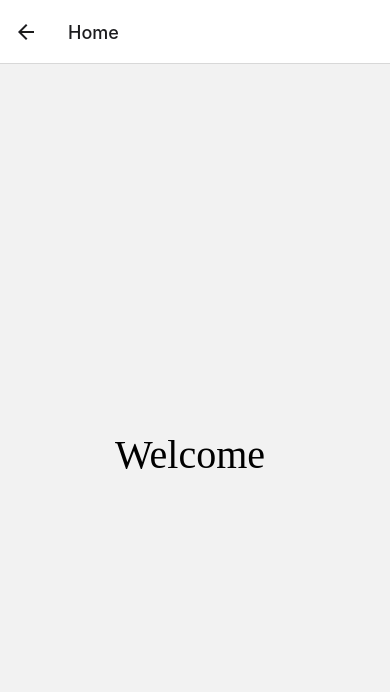
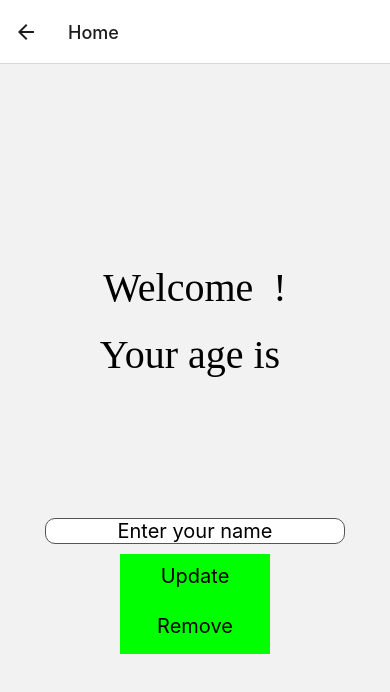
Before and after one commit to nguyenlekhanh/react-native-tutorial, a React Native app: screen /Home in a window 390 px wide. Shown: the top 692 px of the page. Built offline with nearby package versions, Linux system fonts and the light colour scheme.

Commit message:
apply asyncStorage

```diff
--- a/src/screens/Home.tsx
+++ b/src/screens/Home.tsx
@@ -1,10 +1,12 @@
-import {Pressable, StyleSheet, Text, View} from 'react-native';
+import {Pressable, StyleSheet, Text, View, Alert, TextInput} from 'react-native';
 import GlobalStyle from '../utils/GlobalStyle';
 import { useState, useEffect } from 'react';
 import AsyncStorage from '@react-native-async-storage/async-storage';
+import CustomButton from '../customerButton';
 
 const Home: React.FC = ({navigation}) => {
   const [name, setName] = useState('');
+    const [age, setAge] = useState('');
 
     useEffect(() => {
         getData();
@@ -12,32 +14,76 @@ const Home: React.FC = ({navigation}) => {
 
     const getData = () => {
         try {
-      AsyncStorage.getItem('UserName')
-        .then((value) => {
-          if(value) {
-            setName(value);
+            AsyncStorage.getItem('UserData')
+                .then(value => {
+                    if (value != null) {
+                        let user = JSON.parse(value);
+                        setName(user.Name);
+                        setAge(user.Age);
                     }
                 })
-    } catch(error) {
+        } catch (error) {
             console.log(error);
         }
     }
 
-  const onPressHandler = () => {
-    // navigation.navigate('Screen_B', {
-    //   itemName: 'Item from Screen A', itemId: 12});
-    //navigation.replace('Screen_B');
-  };
+    const updateData = async () => {
+        if (name.length == 0) {
+            Alert.alert('Warning!', 'Please write your data.')
+        } else {
+            try {
+                var user = {
+                    Name: name
+                }
+                await AsyncStorage.mergeItem('UserData', JSON.stringify(user));
+                Alert.alert('Success!', 'Your data has been updated.');
+            } catch (error) {
+                console.log(error);
+            }
+        }
+    }
+
+    const removeData = async () => {
+        try {
+            await AsyncStorage.clear();
+            navigation.navigate('Login');
+        } catch (error) {
+            console.log(error);
+        }
+    }
 
     return (
         <View style={styles.body}>
-      <Text style={[GlobalStyle.CustomerFont,
-          styles.text]}>
-            Welcome {name}
-
+            <Text style={[
+                GlobalStyle.CustomFont,
+                styles.text
+            ]}>
+                Welcome {name} !
             </Text>
+            <Text style={[
+                GlobalStyle.CustomFont,
+                styles.text
+            ]}>
+                Your age is {age}
+            </Text>
+            <TextInput
+                style={styles.input}
+                placeholder='Enter your name'
+                value={name}
+                onChangeText={(value) => setName(value)}
+            />
+            <CustomButton
+                title='Update'
+                color='#ff7f00'
+                onPressFunction={updateData}
+            />
+            <CustomButton
+                title='Remove'
+                color='#f40100'
+                onPressFunction={removeData}
+            />
         </View>
-  );
+    )
 };
 
 const styles = StyleSheet.create({
@@ -51,6 +97,17 @@ const styles = StyleSheet.create({
     margin: 10,
     fontFamily: 'IBMPlexSans-SemiBold',
   },
+  input: {
+      width: 300,
+      borderWidth: 1,
+      borderColor: '#555',
+      borderRadius: 10,
+      backgroundColor: '#ffffff',
+      textAlign: 'center',
+      fontSize: 20,
+      marginTop: 130,
+      marginBottom: 10,
+  }
 });
 
 export default Home;
--- a/src/screens/Login.tsx
+++ b/src/screens/Login.tsx
@@ -4,7 +4,9 @@ import CustomButton from '../customerButton';
 import AsyncStorage from '@react-native-async-storage/async-storage';
 
 export default function Login({navigation}) {
+
     const [name, setName] = useState('');
+    const [age, setAge] = useState('');
 
     useEffect(() => {
         getData();
@@ -12,45 +14,62 @@ export default function Login({navigation}) {
 
     const getData = () => {
         try {
-      AsyncStorage.getItem('UserName')
-        .then((value) => {
-          if(value) {
+            AsyncStorage.getItem('UserData')
+                .then(value => {
+                    if (value != null) {
                         navigation.navigate('Home');
                     }
                 })
-    } catch(error) {
+        } catch (error) {
             console.log(error);
         }
     }
 
     const setData = async () => {
-    if (!name.length) {
-      Alert.alert('Warning!', 'Please write your name!');
+        if (name.length == 0 || age.length == 0) {
+            Alert.alert('Warning!', 'Please write your data.')
         } else {
-        try{
-            await AsyncStorage.setItem('UserName', name);
+            try {
+                var user = {
+                    Name: name,
+                    Age: age
+                }
+                await AsyncStorage.setItem('UserData', JSON.stringify(user));
                 navigation.navigate('Home');
-        } catch(error) {
+            } catch (error) {
                 console.log(error);
             }
         }
-  };
+    }
+
     return (
-    <View style={styles.body}>
+        <View style={styles.body} >
             <Image
                 style={styles.logo}
                 source={require('../assets/asyncstorage.png')}
             />
-      <Text style={styles.text}>Async Storage</Text>
+            <Text style={styles.text}>
+                Async Storage
+            </Text>
             <TextInput
                 style={styles.input}
-        placeholder="Enter your name"
-        onChangeText={value => setName(value)}
+                placeholder='Enter your name'
+                onChangeText={(value) => setName(value)}
             />
-      <CustomButton title="Login" color="#1eb900" onPressFunction={setData} />
+            <TextInput
+                style={styles.input}
+                placeholder='Enter your age'
+                onChangeText={(value) => setAge(value)}
+            />
+            <CustomButton
+                title='Login'
+                color='#1eb900'
+                onPressFunction={setData}
+            />
         </View>
-  );
+    )
 }
+
 
 const styles = StyleSheet.create({
     body: {
@@ -64,18 +83,18 @@ const styles = StyleSheet.create({
         margin: 20,
     },
     text: {
-    fontSize: 20,
-    color: '#fff',
+        fontSize: 30,
+        color: '#ffffff',
+        marginBottom: 130,
     },
     input: {
         width: 300,
         borderWidth: 1,
         borderColor: '#555',
         borderRadius: 10,
-    backgroundColor: '#fff',
+        backgroundColor: '#ffffff',
         textAlign: 'center',
         fontSize: 20,
-    marginTop: 130,
         marginBottom: 10,
-  },
-});
+    }
+})
--- a/src/utils/GlobalStyle.tsx
+++ b/src/utils/GlobalStyle.tsx
@@ -1,7 +1,7 @@
 import { StyleSheet } from "react-native";
 
 export default StyleSheet.create({
-    CustomerFont: {
+    CustomFont: {
         fontFamily: 'IBMPlexSans-Regular'
     }
 })
```
Lines whose indentation alone changed are shown as unchanged.
